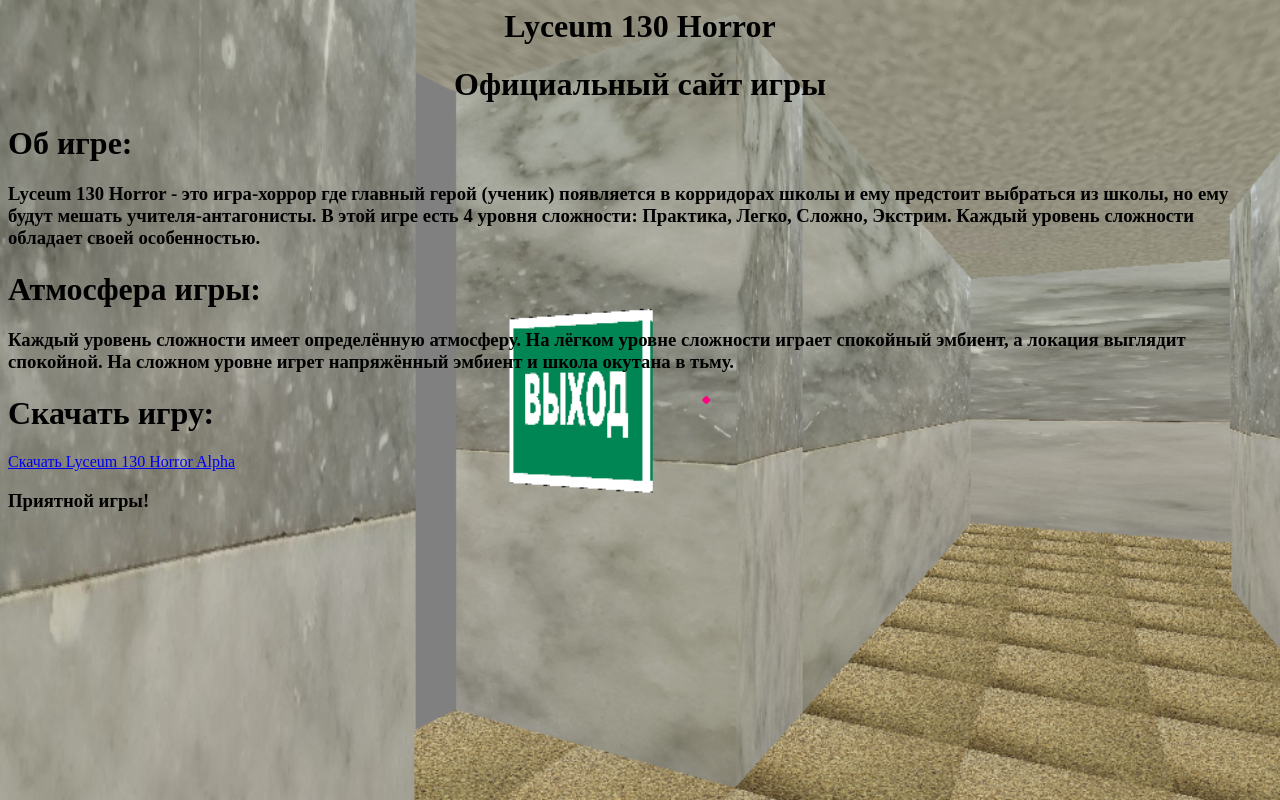
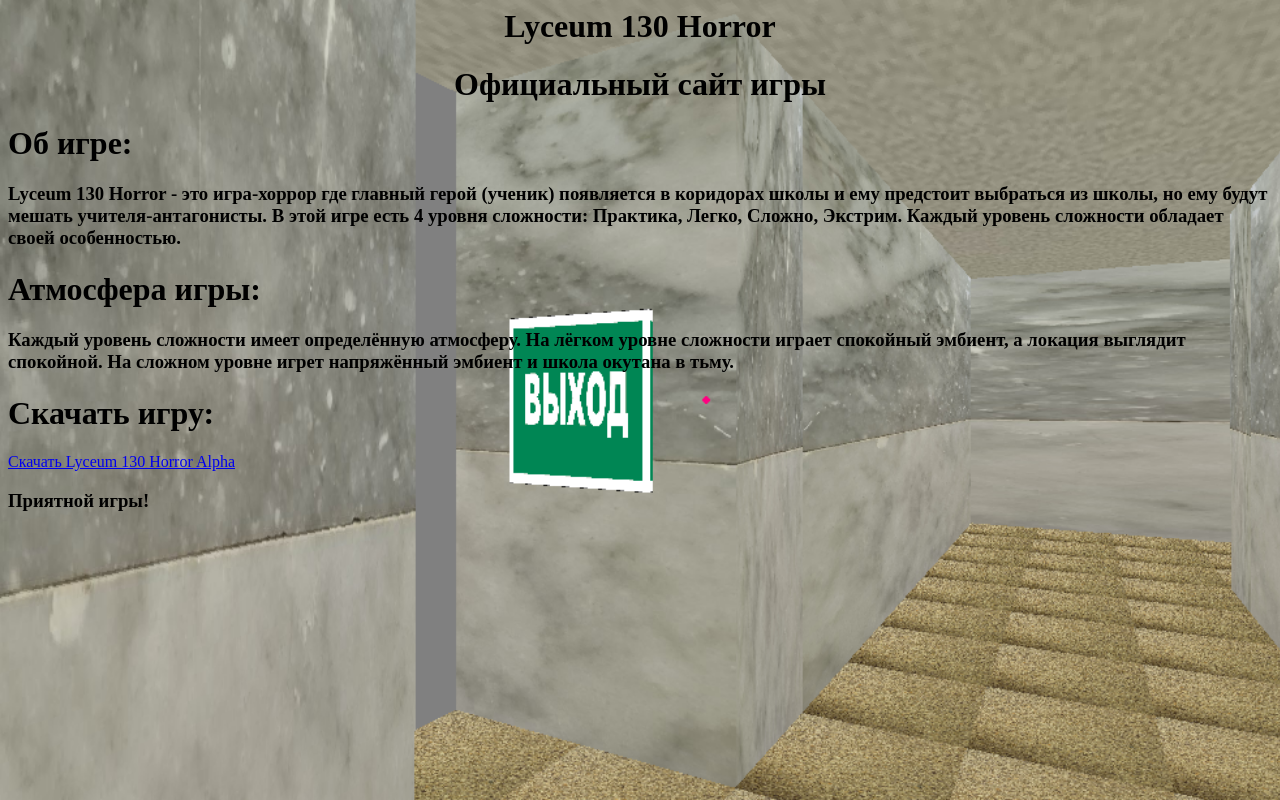
Before and after one commit to lyceum-130-horror/web, a plain HTML site: page index.html in a window 1280 px wide. Drawn offline with Linux system fonts and the light colour scheme.

Commit message:
Update index.html

```diff
--- a/index.html
+++ b/index.html
@@ -19,7 +19,7 @@
 		<h1 class="center">Lyceum 130 Horror</h1>
 		<h1 class="center">Официальный сайт игры</h1>
 		<h1>Об игре:</h1>
-		<h3>Lyceum 130 Horror - это игра-хоррор где главный герой (ученик) появляется в корридорах школы и ему предстоит выбраться из
+		<h3>Lyceum 130 Horror - это игра-хоррор где главный герой (ученик) появляется в коридорах школы и ему предстоит выбраться из
 		школы, но ему будут мешать учителя-антагонисты. В этой игре есть 4 уровня сложности: Практика, Легко, Сложно, Экстрим.
 		Каждый уровень сложности обладает своей особенностью.</h3>
 		<h1>Атмосфера игры:</h1>
```
